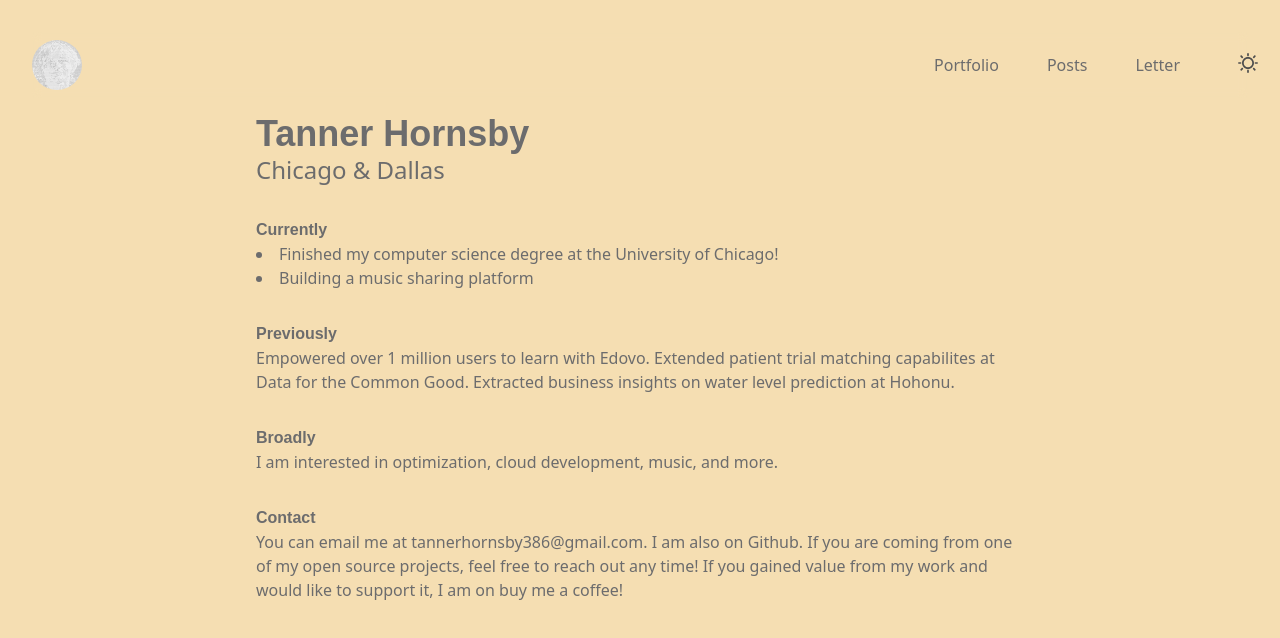
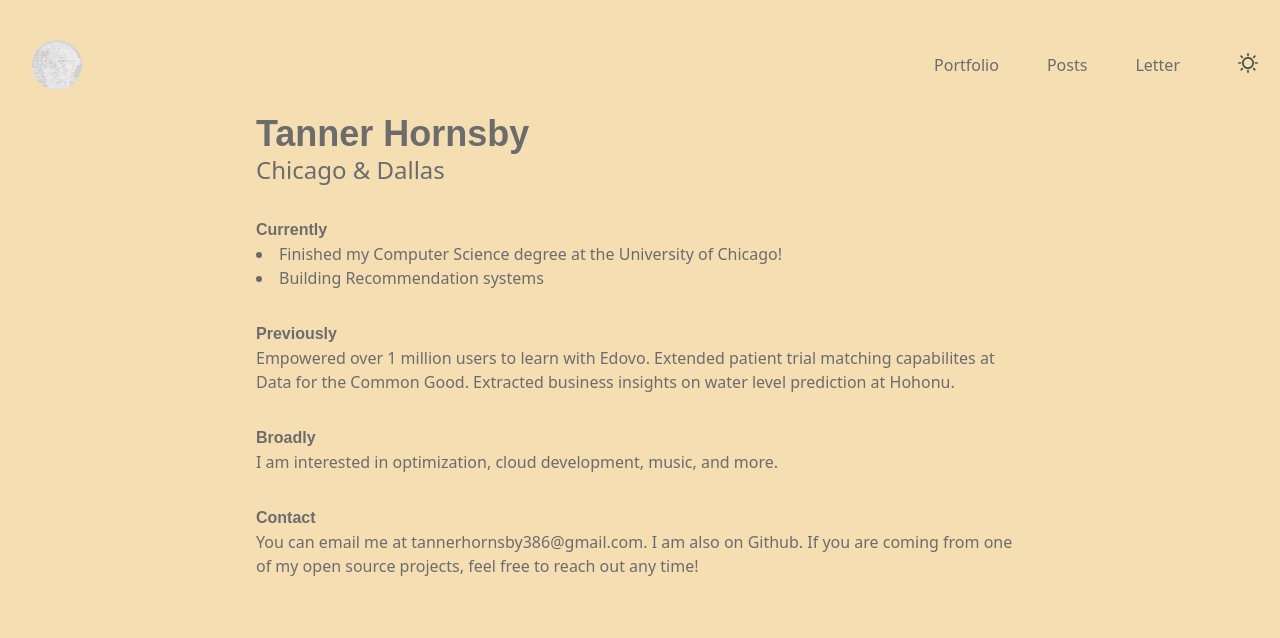
Before and after one commit to TannerHornsby7/website, a Next.js app: page / in a window 1280 px wide. Shown: the top 638 px of the page. Built offline with nearby package versions, Linux system fonts and the light colour scheme.

Commit message:
update home page description

```diff
--- a/app/page.tsx
+++ b/app/page.tsx
@@ -1,4 +1,4 @@
-'use client';
+"use client";
 
 /*
 TODO:
@@ -17,8 +17,10 @@ export default function Home() {
       <section className="mt-8">
         <h2 className="text-base font-semibold">Currently</h2>
         <ul className="list-disc list-inside">
-            <li>Finished my computer science degree at the University of Chicago!</li>
-            <li>Building a music sharing platform</li>
+          <li>
+            Finished my Computer Science degree at the University of Chicago!
+          </li>
+          <li>Building Recommendation systems</li>
           {/* called <a href="https://ouradio.net">ouradio</a> */}
           {/* <li></li> */}
         </ul>
@@ -26,17 +28,36 @@ export default function Home() {
 
       <section className="mt-8">
         <h2 className="text-base font-semibold">Previously</h2>
-          <p>Empowered over 1 million users to learn with <a href="https://edovo.org">Edovo</a>. Extended patient trial matching capabilites at <a href="https://commons.cri.uchicago.edu">Data for the Common Good</a>. Extracted business insights on water level prediction at <a href="https://www.hohonu.io">Hohonu</a>.</p>
+        <p>
+          Empowered over 1 million users to learn with{" "}
+          <a href="https://edovo.org">Edovo</a>. Extended patient trial matching
+          capabilites at{" "}
+          <a href="https://commons.cri.uchicago.edu">
+            Data for the Common Good
+          </a>
+          . Extracted business insights on water level prediction at{" "}
+          <a href="https://www.hohonu.io">Hohonu</a>.
+        </p>
       </section>
 
       <section className="mt-8">
         <h2 className="text-base font-semibold">Broadly</h2>
-          <p>I am interested in optimization, cloud development, music, and more.</p>
+        <p>
+          I am interested in optimization, cloud development, music, and more.
+        </p>
       </section>
 
       <section className="mt-8">
         <h2 className="text-base font-semibold">Contact</h2>
-          <p>You can email me at <a href="mailto:tannerhornsby386@gmail.com">tannerhornsby386@gmail.com</a>. I am also on <a href="https://github.com/tannerhornsby7">Github</a>. If you are coming from one of my open source projects, feel free to reach out any time! If you gained value from my work and would like to support it, I am on <a href="https://www.buymeacoffee.com/tannerhornsby">buy me a coffee!</a></p>
+        <p>
+          You can email me at{" "}
+          <a href="mailto:tannerhornsby386@gmail.com">
+            tannerhornsby386@gmail.com
+          </a>
+          . I am also on <a href="https://github.com/tannerhornsby7">Github</a>.
+          If you are coming from one of my open source projects, feel free to
+          reach out any time!
+        </p>
       </section>
 
       {/* <section className="mt-8">
```
Lines whose indentation alone changed are shown as unchanged.
